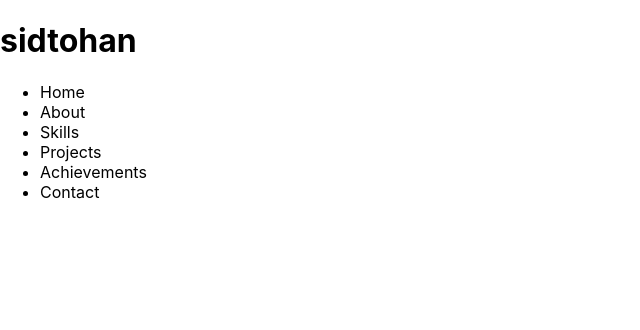
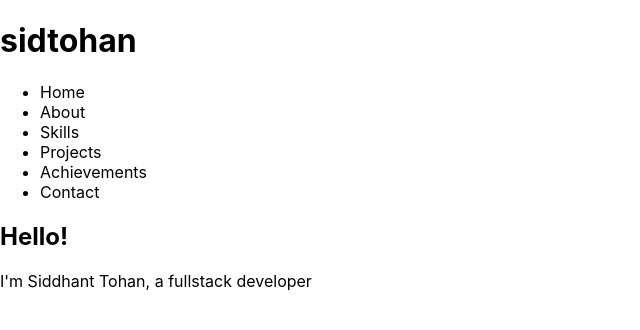
Before and after one commit to sidtohan/sidtohan.github.io, a React (Create React App) app: page / in a window 1280 px wide. Shown: the top 330 px of the page, without its empty margins (0-640 px from the left). Built offline with nearby package versions, Linux system fonts and the light colour scheme.

Commit message:
finished welcome section, animations later

```diff
--- a/src/Components/Welcome.js
+++ b/src/Components/Welcome.js
@@ -1,7 +1,12 @@
 import React from "react";
 
 const Welcome = () => {
-  return <section className="welcome"></section>;
+  return (
+    <section className="welcome">
+      <h2 className="welcome-heading">Hello!</h2>
+      <p className="welcome-info">I'm Siddhant Tohan, a fullstack developer</p>
+    </section>
+  );
 };
 
 export default Welcome;
```
